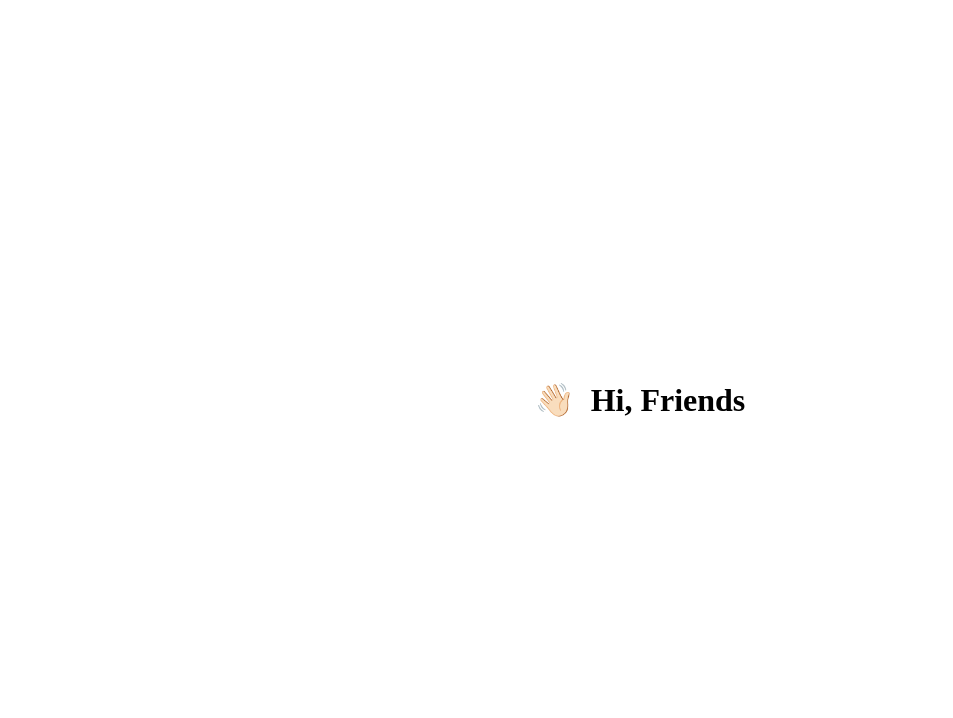
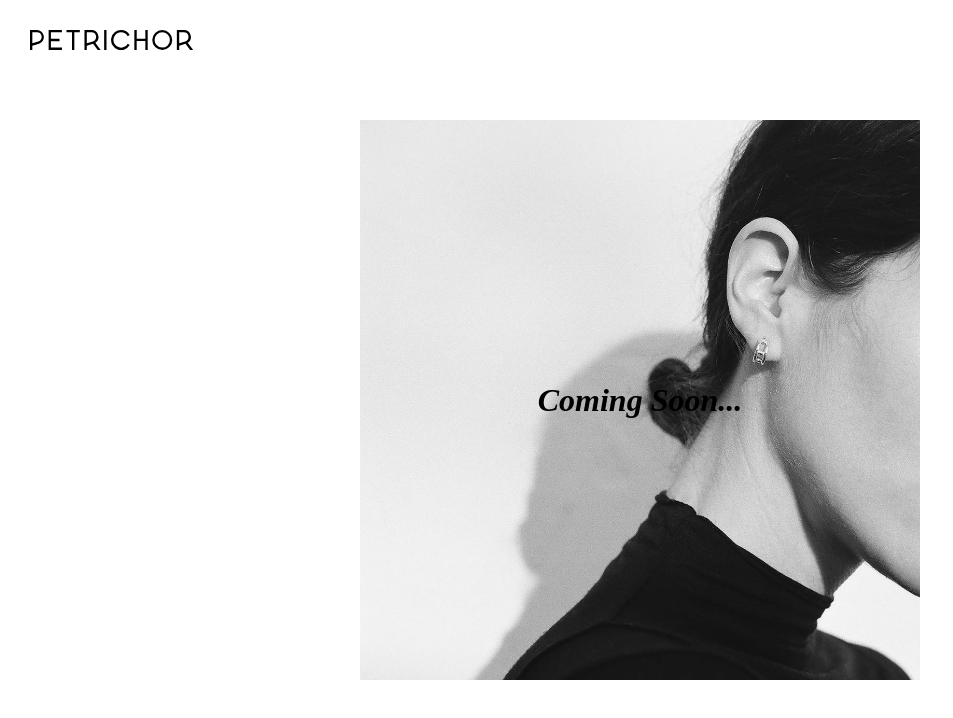
Before and after one commit to vvangx/petrichor, a plain HTML site: page index.html in a window 1280 px wide. Shown: the whole page, without its empty margins (0-953 px from the left). Drawn offline with Linux system fonts and the light colour scheme.

Commit message:
add background image and logo

```diff
--- a/index.html
+++ b/index.html
@@ -16,20 +16,54 @@
         height: 100%;
       }
       .container {
+        padding-left: 1em;
+        padding-right: 1em;
         width: 100%;
         height: 100%;
         display: flex;
         justify-content: center;
         align-items: center;
+        background-image: url('assets/bg.jpg');
+        background-repeat: no-repeat;
+        background-position: center;
+        background-origin: content-box;
+        background-size: auto 70%;
       }
-      span {
-        margin-right: 0.5em;
+
+      .logo-container {
+        position: fixed;
+        top: 0;
+        width: 100%;
+        display: flex;
+        padding-top: 30px;
+        padding-left: 30px;
+      }
+      svg {
+        height: 20px;
+      }
+
+      @media (max-width: 575.98px) {
+        .container {
+          background-size: contain;
+        }
+        svg {
+          margin: auto;
+        }
       }
     </style>
   </head>
   <body>
     <div class="container">
-      <h1><span>👋🏻</span>Hi, Friends</h1>
+      <header class="logo-container">
+        <svg viewBox="0 0 163.1 20" aria-label="logo" focusable="false">
+          <path
+            d="M0,0H7A7,7,0,0,1,9,13.67l-6.68,2V20H0V0ZM104.38,0h2.35V8.81h8.62V0h2.35V19.91h-2.35v-8.8h-8.67v8.8h-2.34c0-6.64,0-13.27,0-19.91ZM146.9,0h7a7,7,0,0,1,3.85,12.83L163.1,20h-2.92l-4.65-6.15-6.33,1.94V20h-2.34V0Zm2.3,2.3V13.23l6-1.81a4.69,4.69,0,0,0,3.1-5.8,4.64,4.64,0,0,0-4.43-3.27L149.2,2.3ZM132.26,0a10,10,0,1,1-10,10,10,10,0,0,1,10-10Zm0,2.3A7.66,7.66,0,1,0,139.91,10a7.66,7.66,0,0,0-7.65-7.66ZM91.11,0a9.91,9.91,0,0,1,8.62,5l-2,1.15a7.66,7.66,0,1,0-6.63,11.5,7.68,7.68,0,0,0,6.63-3.8l2,1.15A10,10,0,1,1,91.11,0ZM18.63,0H31.9V2.35h-11V8.81h8.63v2.34H20.93v6.46h11V20H18.63V0ZM54.47,0h7a7,7,0,0,1,3.85,12.83L70.66,20H67.74L63.1,13.81l-6.33,1.94V20h-2.3V0ZM49.82,0V2.35H44.34V20H42V2.35H36.5V0ZM74.16,0H76.5V19.91H74.16V0ZM56.81,2.3V13.23l6-1.81a4.68,4.68,0,0,0,3.1-5.8A4.63,4.63,0,0,0,61.5,2.35L56.81,2.3ZM2.35,2.3V13.23l6-1.81a4.68,4.68,0,0,0,3.1-5.8A4.63,4.63,0,0,0,7,2.35Z"
+            fillRule="evenodd"
+            fill="#000"
+          />
+        </svg>
+      </header>
+      <h1><i>Coming Soon...</i></h1>
     </div>
   </body>
 </html>
```
Also changed, not shown: assets/bg.jpg (added), assets/logo.svg (added), 1 other file.
